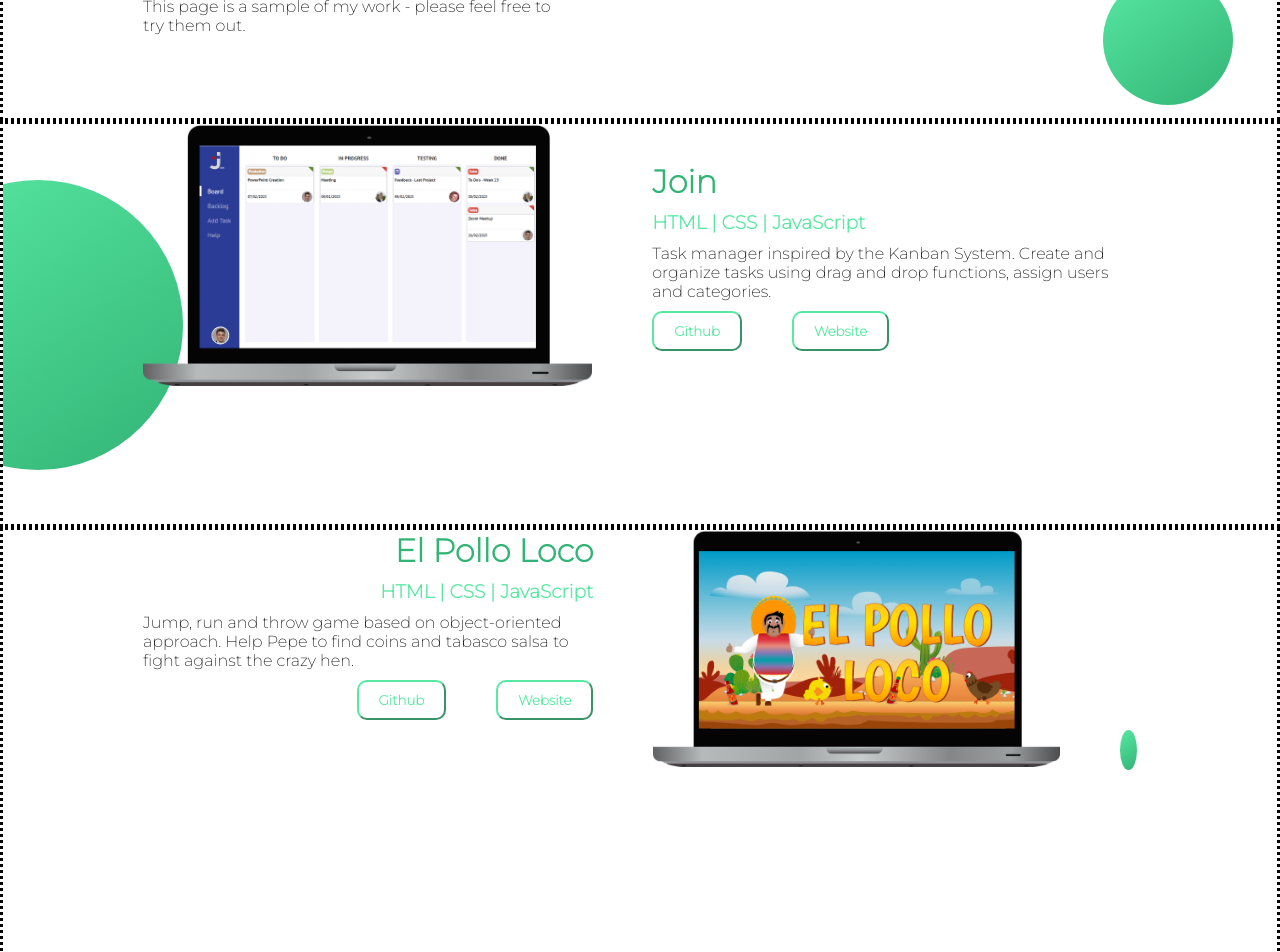
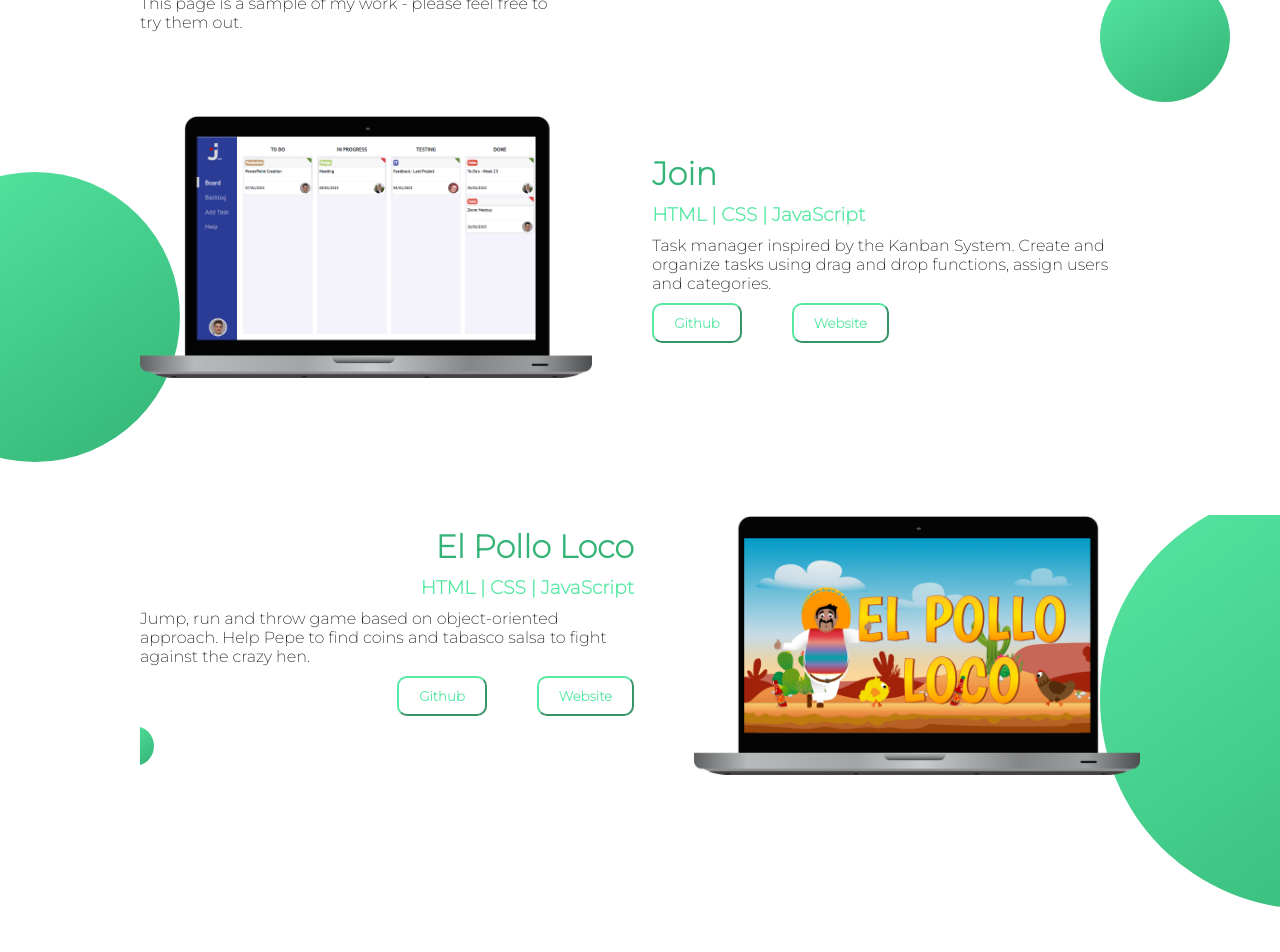
Before and after one commit to Ronin95/portfolio, an Angular app: page / in a window 1280 px wide. Shown: the part 1940-2892 px from the top of the page. Built offline with nearby package versions, Linux system fonts and the light colour scheme.

Commit message:
last circle positioned inside projects

```diff
--- a/src/app/projects/projects.component.html
+++ b/src/app/projects/projects.component.html
@@ -1,5 +1,5 @@
 <div>
-    <div class="bstyle section1">
+    <div class=" section1">
         <figure class="circle1"></figure>
         <div class="work-text">
             <div>
@@ -11,7 +11,7 @@
         </div>
         <figure class="circle2"></figure>
     </div>
-    <div class="bstyle section2">
+    <div class=" section2">
         <div class="join">
             <div class="join-img">
                 <img src="../../assets/img/otherImgs/Join.png" alt="join-task-manager">
@@ -28,7 +28,7 @@
         </div>
         <figure class="circle3"></figure>
     </div>
-    <div class="bstyle section3">
+    <div class=" section3">
         <div class="el-pollo-loco">
             <div class="project-info el-pollo-loco-info">
                 <h1 style="color: var(--color2)">El Pollo Loco</h1>
@@ -43,7 +43,7 @@
             <div class="el-pollo-loco-img">
                 <img src="../../assets/img/otherImgs/ElPolloLoco.png" alt="el-pollo-loco">
             </div>
-            <figure class="circle5"></figure>
         </div>
+        <figure class="circle5"></figure>
     </div>
 </div>
--- a/src/app/projects/projects.component.scss
+++ b/src/app/projects/projects.component.scss
@@ -11,7 +11,7 @@
 }
 
 .section3 {
-    height: 600px;
+    height: 440px;
 }
 
 .work-text {
@@ -129,8 +129,9 @@
     z-index: -1;
     background: linear-gradient(0.40turn, var(--color1), var(--color2));
     border-radius: 50%;
-    height: 40px;
-    width: 40px;
+    height: 420px;
+    width: 420px;
     position: relative;
-    top: 100px;
+    left: 1100px;
+    bottom: 290px;
 }
```
